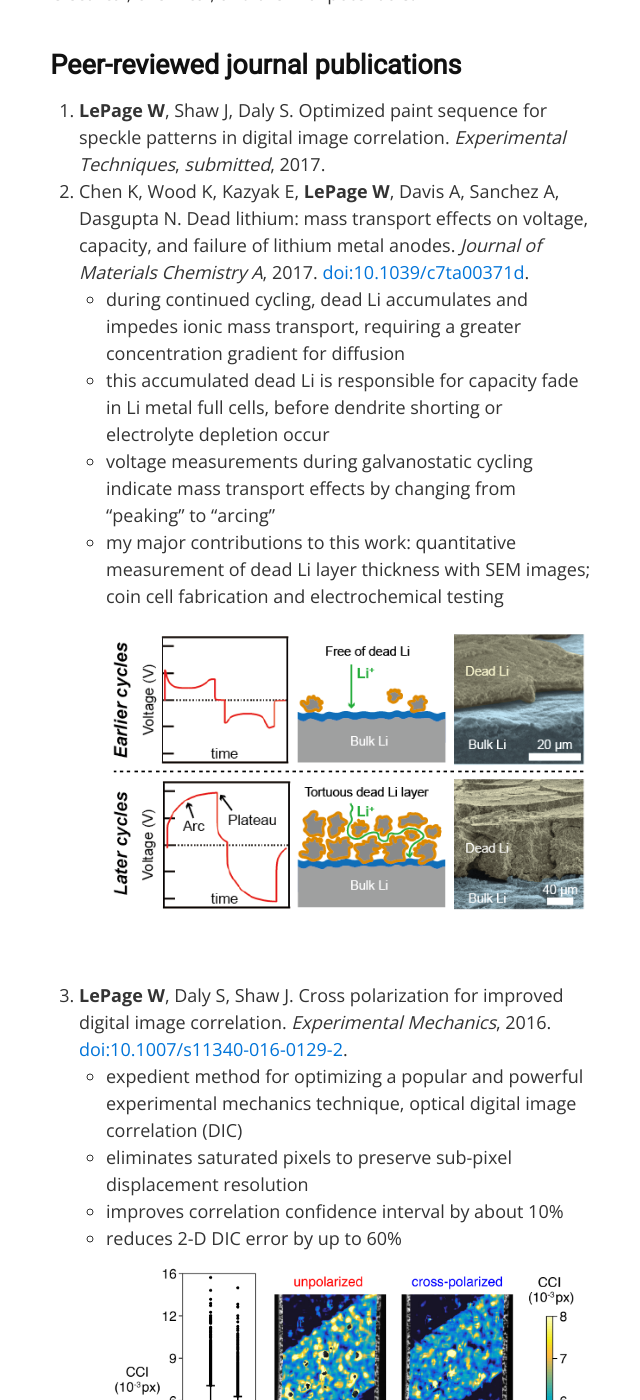
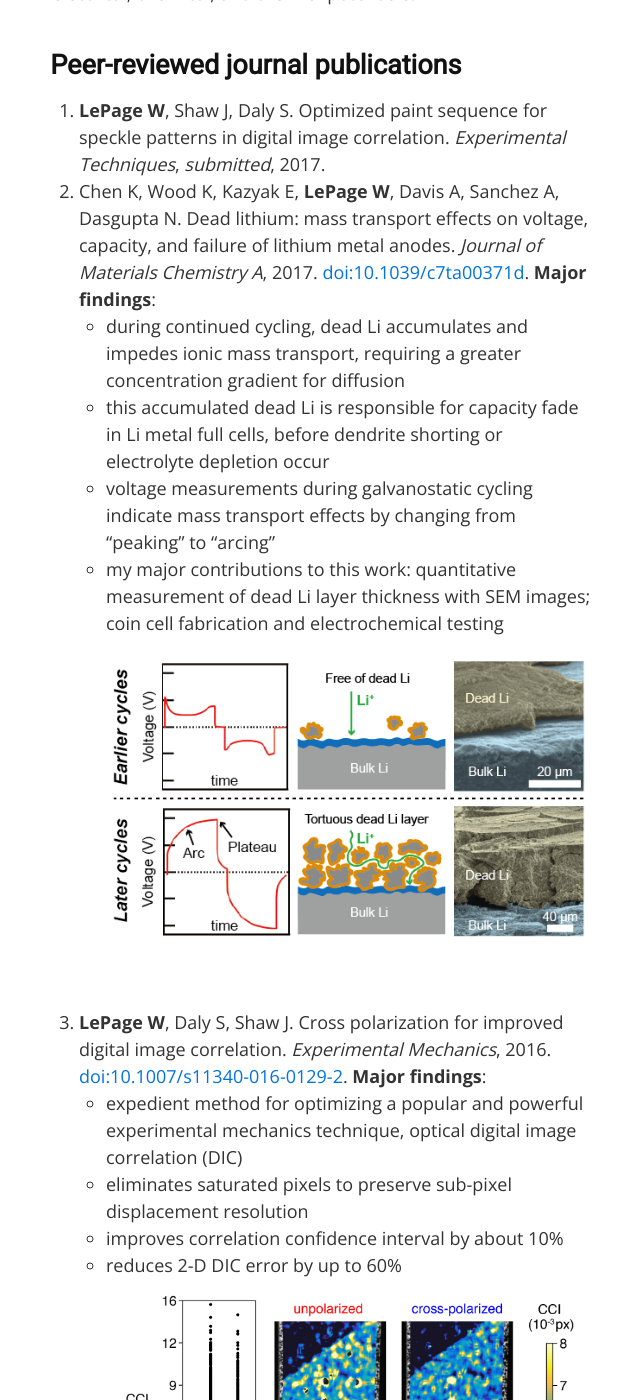
Before and after one commit to wlepage/wlepage.github.io, a Jekyll site: the page built from index.md, in a window 1280 px wide and 1400 px high, scrolled down 2462 px. Shown: the whole window, without its empty margins (318-958 px from the left). Built offline with Jekyll 4.4.1, drawn with Linux system fonts in a browser that asks for light colours; our own code applies the rules of GitHub Pages for plain Markdown files.

Commit message:
Added "major findings"

```diff
--- a/index.md
+++ b/index.md
@@ -55,13 +55,13 @@ En route to building new understandings about material degradation and failure,
 
 ## Peer-reviewed journal publications
 1. __LePage W__, Shaw J, Daly S. Optimized paint sequence for speckle patterns in digital image correlation. _Experimental Techniques_, _submitted_, 2017.
-1. Chen K, Wood K, Kazyak E, __LePage W__, Davis A, Sanchez A, Dasgupta N. Dead lithium: mass transport effects on voltage, capacity, and failure of lithium metal anodes. _Journal of Materials Chemistry A_, 2017. [doi:10.1039/c7ta00371d](http://doi.org/10.1039/c7ta00371d).
+1. Chen K, Wood K, Kazyak E, __LePage W__, Davis A, Sanchez A, Dasgupta N. Dead lithium: mass transport effects on voltage, capacity, and failure of lithium metal anodes. _Journal of Materials Chemistry A_, 2017. [doi:10.1039/c7ta00371d](http://doi.org/10.1039/c7ta00371d). __Major findings__:
 	+ during continued cycling, dead Li accumulates and impedes ionic mass transport, requiring a greater concentration gradient for diffusion
 	+ this accumulated dead Li is responsible for capacity fade in Li metal full cells, before dendrite shorting or electrolyte depletion occur
 	+ voltage measurements during galvanostatic cycling indicate mass transport effects by changing from "peaking" to "arcing"
 	+ my major contributions to this work: quantitative measurement of dead Li layer thickness with SEM images; coin cell fabrication and electrochemical testing
 ![Dead lithium mass transport effects](img/TOC_deadLi.png "Dead lithium mass transport effects")
-1. __LePage W__, Daly S, Shaw J. Cross polarization for improved digital image correlation. _Experimental Mechanics_, 2016. [doi:10.1007/s11340-016-0129-2](http://doi.org/10.1007/s11340-016-0129-2).
+1. __LePage W__, Daly S, Shaw J. Cross polarization for improved digital image correlation. _Experimental Mechanics_, 2016. [doi:10.1007/s11340-016-0129-2](http://doi.org/10.1007/s11340-016-0129-2). __Major findings__:
 	+ expedient method for optimizing a popular and powerful experimental mechanics technique, optical digital image correlation (DIC)
 	+ eliminates saturated pixels to preserve sub-pixel displacement resolution
 	+ improves correlation confidence interval by about 10%
```
Also changed, not shown: 1 other file.
